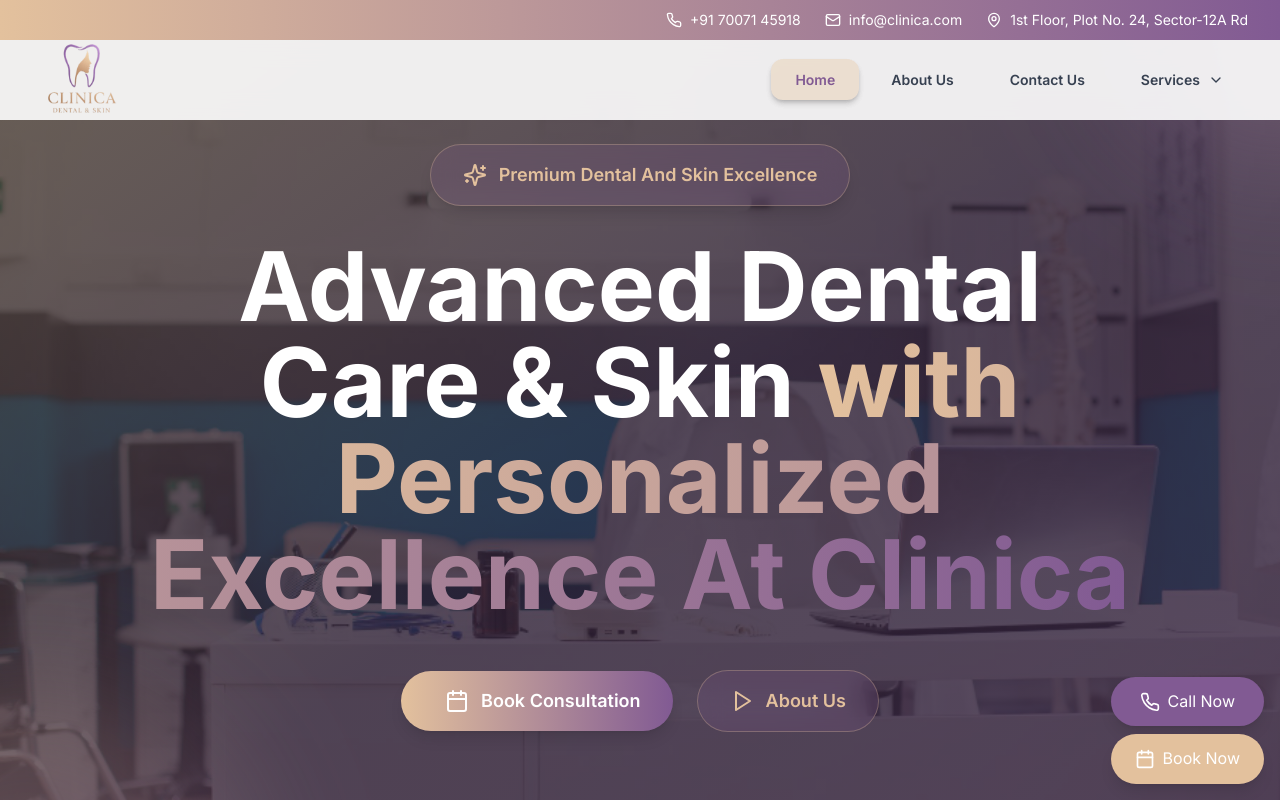
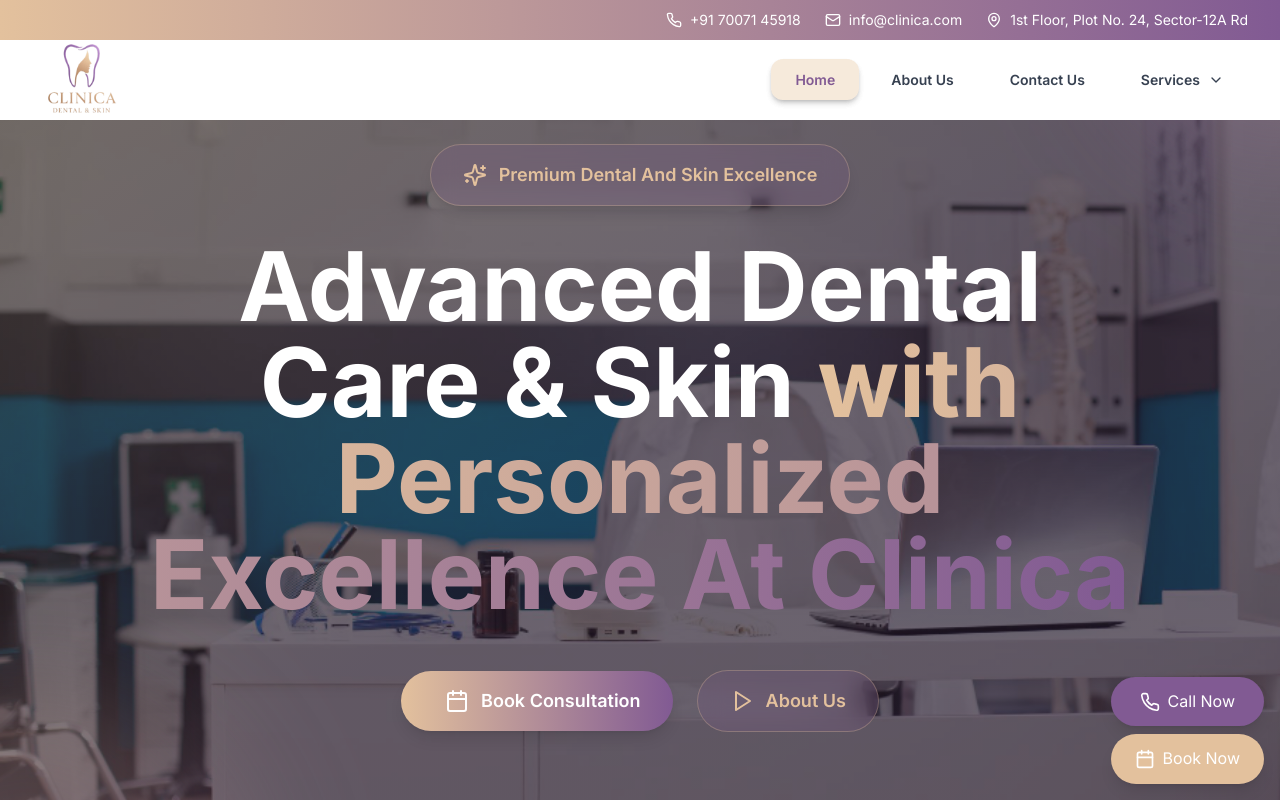
Before and after one commit to desirediv0/clinica, a Next.js app: page / in a window 1280 px wide. Shown: the top 800 px of the page. Built offline with nearby package versions, Linux system fonts and the light colour scheme.

Commit message:
Refactor HomePage, ContactForm, Hero, and Navigation components to enhance styling consistency and improve user experience. Update background colors to white for better visibility, adjust overlay gradients, and streamline navigation styles.

```diff
--- a/app/page.tsx
+++ b/app/page.tsx
@@ -420,8 +420,8 @@
   return (
     <div className="min-h-screen bg-white">
       {/* Enhanced Hero Section */}
-      <section className="relative min-h-screen flex items-center justify-center overflow-hidden">
-        <div className="relative z-10 container mx-auto  text-center text-white">
+      <section className="relative min-h-screen flex items-center justify-center overflow-hidden bg-white">
+        <div className="relative z-10 container mx-auto text-center">
           <Hero
             title="Advanced Dental Care & Skin"
             subtitle="with Personalized Excellence At Clinica"
@@ -434,16 +434,12 @@
             secondaryButtonText="About Us"
             secondaryButtonIcon={Play}
             secondaryButtonLink="#about"
-            subtitleColor="text-[#B12EBC]"
           />
         </div>
       </section>
 
       {/* Enhanced About Section */}
-      <section
-        id="about"
-        className="py-12 sm:py-16 md:py-20 lg:py-32 bg-gradient-to-br from-[#e3c19d]/5 to-[#815A93]/5"
-      >
+      <section id="about" className="py-12 sm:py-16 md:py-20 lg:py-32 bg-white">
         <div className="container mx-auto px-4 lg:px-8">
           <motion.div
             initial="initial"
@@ -617,8 +613,7 @@
       </section>
 
       {/* Dental Treatments Section */}
-      <section className="py-16 sm:py-20 md:py-24 lg:py-32 bg-gradient-to-br from-[#815A93]/5 to-[#e3c19d]/5 relative overflow-hidden">
-        <div className="absolute inset-0 bg-gradient-to-r from-[#e3c19d]/5 to-[#815A93]/5"></div>
+      <section className="py-16 sm:py-20 md:py-24 lg:py-32 bg-white relative overflow-hidden">
         <div className="container mx-auto px-4 lg:px-8 relative z-10">
           <motion.div
             initial="initial"
@@ -627,7 +622,7 @@
             variants={fadeInUp}
             className="text-center mb-20"
           >
-            <span className="inline-block bg-gradient-to-r from-[#e3c19d]/10 to-[#815A93]/10 text-[#815A93] font-semibold text-sm uppercase tracking-wider px-4 py-2 rounded-full mb-6">
+            <span className="inline-block bg-white text-[#815A93] font-semibold text-sm uppercase tracking-wider px-4 py-2 rounded-full mb-6 border border-[#815A93]/20">
               Dental Excellence
             </span>
             <h2 className="text-5xl lg:text-6xl font-bold text-gray-900 mb-8">
@@ -773,7 +768,6 @@
 
       {/* Enhanced Skin Treatments Section */}
       <section className="py-20 lg:py-32 bg-white relative overflow-hidden">
-        <div className="absolute inset-0 bg-gradient-to-br from-[#e3c19d]/5 to-[#815A93]/5"></div>
         <div className="container mx-auto px-4 lg:px-8 relative z-10">
           <motion.div
             initial="initial"
@@ -782,7 +776,7 @@
             variants={fadeInUp}
             className="text-center mb-16"
           >
-            <span className="inline-block bg-gradient-to-r from-[#e3c19d]/10 to-[#815A93]/10 text-[#815A93] font-semibold text-sm uppercase tracking-wider px-4 py-2 rounded-full mb-4">
+            <span className="inline-block bg-white text-[#815A93] font-semibold text-sm uppercase tracking-wider px-4 py-2 rounded-full mb-4 border border-[#815A93]/20">
               Skin Excellence
             </span>
             <h2 className="text-4xl lg:text-5xl font-bold text-gray-900 mb-6">
@@ -898,7 +892,7 @@
       </section>
 
       {/* Enhanced Why Choose CLINICA Section */}
-      <section className="py-20 lg:py-32 bg-gradient-to-br from-[#e3c19d]/5 to-[#815A93]/5">
+      <section className="py-20 lg:py-32 bg-white">
         <div className="container mx-auto px-4 lg:px-8">
           <motion.div
             initial="initial"
@@ -907,7 +901,7 @@
             variants={fadeInUp}
             className="text-center mb-16"
           >
-            <span className="inline-block bg-gradient-to-r from-[#e3c19d]/10 to-[#815A93]/10 text-[#815A93] font-semibold text-sm uppercase tracking-wider px-4 py-2 rounded-full mb-4">
+            <span className="inline-block bg-white text-[#815A93] font-semibold text-sm uppercase tracking-wider px-4 py-2 rounded-full mb-4 border border-[#815A93]/20">
               Why Choose CLINICA
             </span>
             <h2 className="text-4xl lg:text-5xl font-bold text-gray-900 mb-6">
--- a/components/ContactForm.tsx
+++ b/components/ContactForm.tsx
@@ -180,7 +180,7 @@
                       value={formData[field.name] || ""}
                       onChange={handleInputChange}
                       required={field.required}
-                      className="w-full px-4 py-4 border border-gray-200 rounded-xl focus:ring-2 focus:ring-[#815A93] focus:border-transparent transition-all duration-300 bg-gray-50 focus:bg-white"
+                      className="w-full px-4 py-4 border border-gray-200 rounded-xl focus:ring-2 focus:ring-[#815A93] focus:border-transparent transition-all duration-300 bg-white"
                       placeholder={field.placeholder}
                     />
                   </div>
@@ -198,7 +198,7 @@
                         name={field.name}
                         value={formData[field.name] || ""}
                         onChange={handleInputChange}
-                        className="w-full px-4 py-4 border border-gray-200 rounded-xl focus:ring-2 focus:ring-[#815A93] focus:border-transparent transition-all duration-300 bg-gray-50 focus:bg-white"
+                        className="w-full px-4 py-4 border border-gray-200 rounded-xl focus:ring-2 focus:ring-[#815A93] focus:border-transparent transition-all duration-300 bg-white"
                       >
                         {field.options?.map((option) => (
                           <option key={option.value} value={option.value}>
@@ -214,7 +214,7 @@
                         onChange={handleInputChange}
                         required={field.required}
                         rows={5}
-                        className="w-full px-4 py-4 border border-gray-200 rounded-xl focus:ring-2 focus:ring-[#815A93] focus:border-transparent transition-all duration-300 bg-gray-50 focus:bg-white resize-none"
+                        className="w-full px-4 py-4 border border-gray-200 rounded-xl focus:ring-2 focus:ring-[#815A93] focus:border-transparent transition-all duration-300 bg-white resize-none"
                         placeholder={field.placeholder}
                       ></textarea>
                     ) : (
@@ -225,7 +225,7 @@
                         value={formData[field.name] || ""}
                         onChange={handleInputChange}
                         required={field.required}
-                        className="w-full px-4 py-4 border border-gray-200 rounded-xl focus:ring-2 focus:ring-[#815A93] focus:border-transparent transition-all duration-300 bg-gray-50 focus:bg-white"
+                        className="w-full px-4 py-4 border border-gray-200 rounded-xl focus:ring-2 focus:ring-[#815A93] focus:border-transparent transition-all duration-300 bg-white"
                         placeholder={field.placeholder}
                       />
                     )}
--- a/components/Hero.tsx
+++ b/components/Hero.tsx
@@ -52,9 +52,6 @@
   secondaryButtonIcon: SecondaryIcon,
   secondaryButtonLink,
   stats,
-  titleGradient = "from-[#e3c19d] via-white to-[#815A93]",
-  subtitleColor = "text-white", // default to white
-  subtitleGradient,
 }: HeroProps) {
   return (
     <section className="relative py-20 lg:py-36 overflow-hidden">
@@ -66,10 +63,10 @@
           className="object-cover"
           priority
         />
-        {/* Darker overlay for better text visibility */}
-        <div className="absolute inset-0 bg-black/75"></div>
+        {/* Lighter overlay for better visibility */}
+        <div className="absolute inset-0 bg-black/60"></div>
         {/* Gradient overlay for style */}
-        <div className="absolute inset-0 bg-gradient-to-br from-[#e3c19d]/30 via-[#815A93]/30 to-[#815A93]/40"></div>
+        <div className="absolute inset-0 bg-gradient-to-br from-[#e3c19d]/20 via-[#815A93]/20 to-[#815A93]/20"></div>
       </div>
 
       {/* Animated background elements */}
--- a/components/Navigation.tsx
+++ b/components/Navigation.tsx
@@ -127,8 +127,8 @@
       <nav
         className={`fixed top-0 w-full z-40 transition-all duration-500 ${
           isScrolled
-            ? "bg-white/95 backdrop-blur-lg shadow-xl border-b border-gray-100 top-0"
-            : "bg-white/90 backdrop-blur-md top-10"
+            ? "bg-white shadow-xl border-b border-gray-100 top-0"
+            : "bg-white top-10"
         }`}
       >
         <div className="container mx-auto px-4 lg:px-8">
@@ -291,7 +291,7 @@
             animate={{ opacity: 1, y: 0 }}
             exit={{ opacity: 0, y: -20 }}
             transition={{ duration: 0.3 }}
-            className="lg:hidden fixed inset-x-0 top-24 p-4 bg-white/95 backdrop-blur-lg border-b border-gray-100 shadow-xl z-40 mobile-menu"
+            className="lg:hidden fixed inset-x-0 top-24 p-4 bg-white border-b border-gray-100 shadow-xl z-40 mobile-menu"
           >
             <div className="flex flex-col space-y-1">
               {navItems.map((item) => (
```
